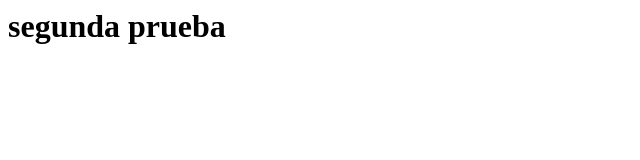
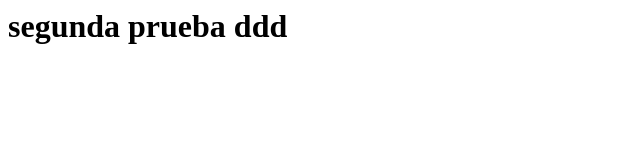
Before and after one commit to robotica-interactiva/robotica-interactiva.github.io, a plain HTML site: page index.html in a window 1280 px wide. Shown: the whole page, without its empty margins (0-640 px from the left). Drawn offline with Linux system fonts and the light colour scheme.

Commit message:
Update index.html

```diff
--- a/index.html
+++ b/index.html
@@ -1 +1 @@
-<h1> segunda prueba</h1>
+<h1> segunda prueba ddd </h1>
```
